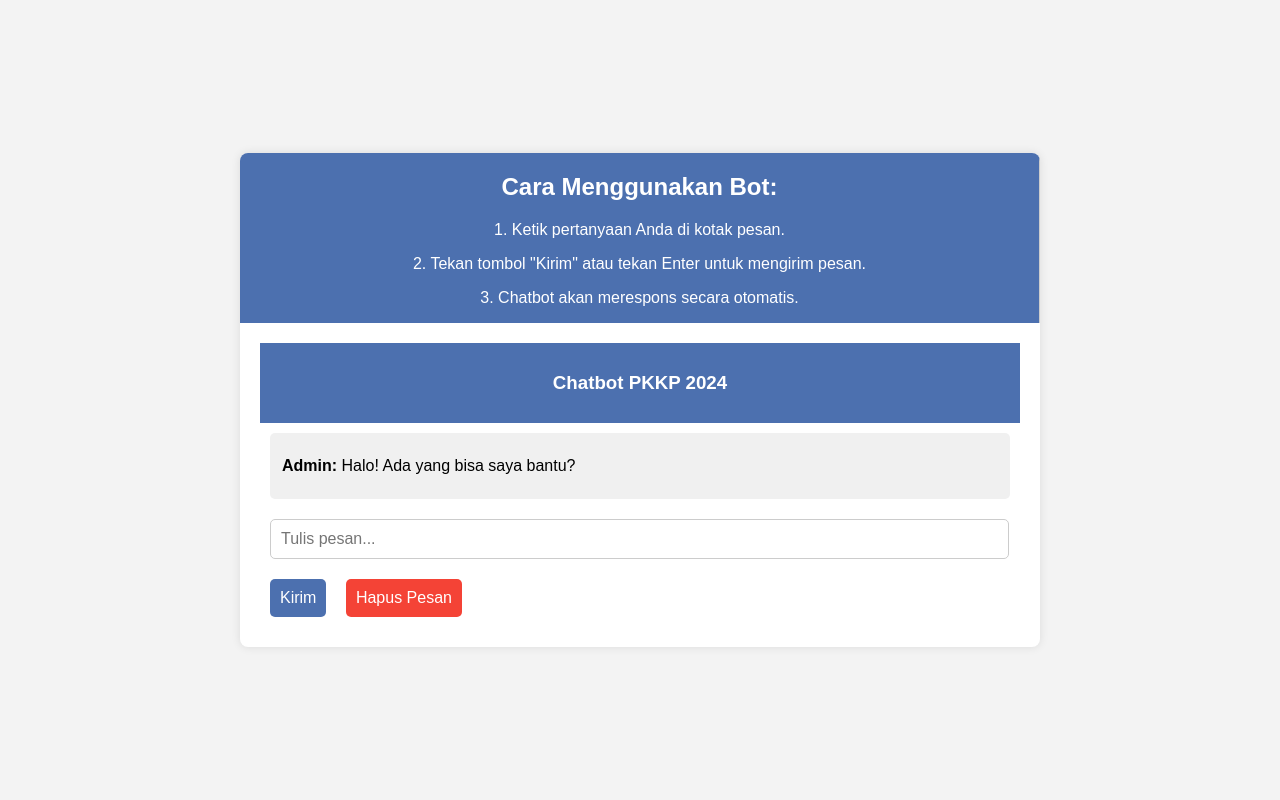
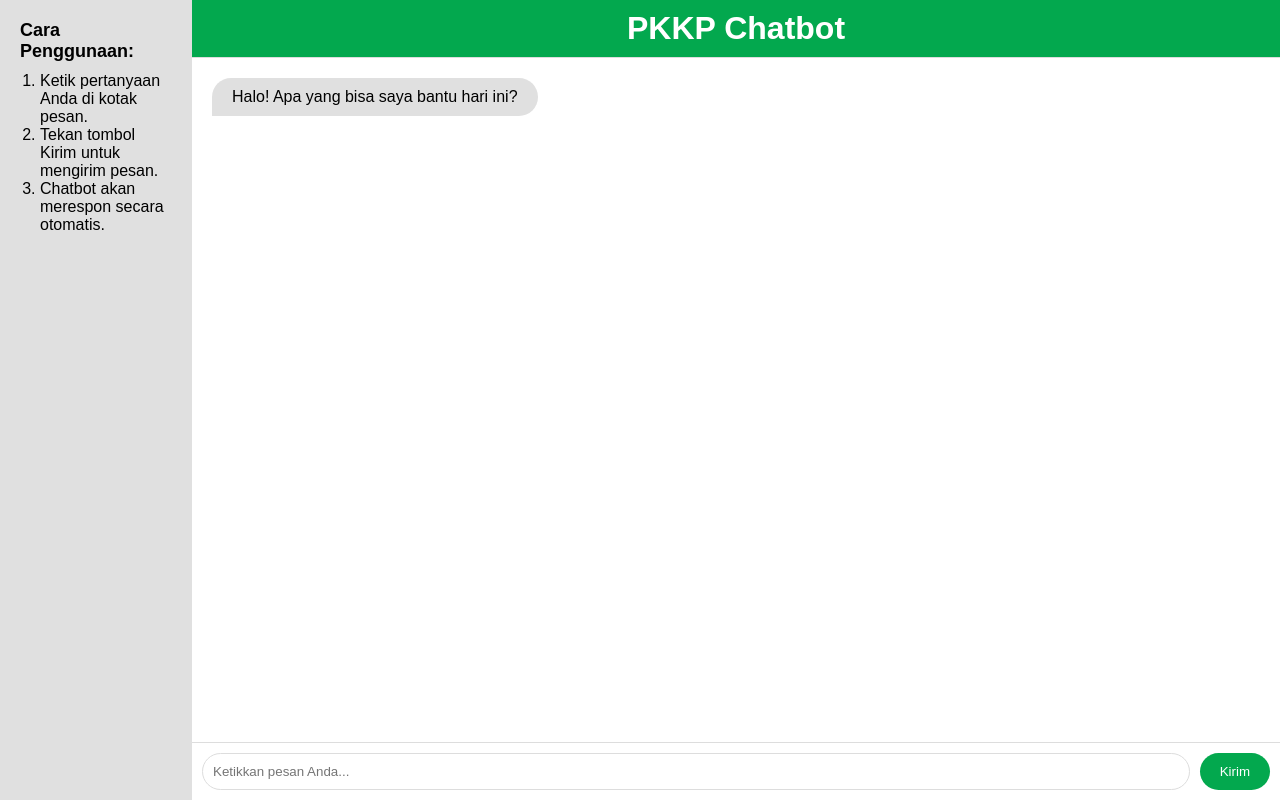
Before and after one commit to emilaemil/pkkp-chatbot, a Flask app: page / in a window 1280 px wide. Run offline with Flask 2, Linux system fonts and the light colour scheme; parts of the project's set-up code (start-up, migrations or seed data) failed here and were passed over.

Commit message:
change file index.html

```diff
--- a/templates/index.html
+++ b/templates/index.html
@@ -3,114 +3,179 @@
 <head>
     <meta charset="UTF-8">
     <meta name="viewport" content="width=device-width, initial-scale=1.0">
-    <title>Chatbot PKKP 2024</title>
+    <title>PKKP Chatbot</title>
     <style>
+        * {
+            margin: 0;
+            padding: 0;
+            box-sizing: border-box;
+        }
+
         body {
             font-family: Arial, sans-serif;
-            background-color: #f3f3f3;
-            margin: 0;
-            padding: 0;
+            background-color: #f5f5f5;
             display: flex;
             justify-content: center;
             align-items: center;
             height: 100vh;
         }
+
+        .container {
+            background-color: #fff;
+            box-shadow: 0 2px 10px rgba(0, 0, 0, 0.1);
+            overflow: hidden;
+            display: flex;
+            flex-direction: row;
+            width: 100%;
+            height: 100vh;
+        }
+
+        .instructions {
+            background-color: #e0e0e0;
+            padding: 20px;
+            width: 15%;
+            box-sizing: border-box;
+        }
+
+        .instructions h2 {
+            font-size: 18px;
+            margin-bottom: 10px;
+        }
+
+        .instructions ol {
+            list-style-type: decimal;
+            padding-left: 20px;
+        }
+
         .chat-container {
             display: flex;
             flex-direction: column;
-            width: 800px; /* Lebar maksimum kontainer */
-            background-color: #fff;
-            border-radius: 8px;
-            box-shadow: 0 0 10px rgba(0,0,0,0.1);
-            overflow: hidden;
+            width: 85%;
         }
-        .side-container {
-            background-color: #4c70af;
-            color: white;
+
+        .header {
+            background-color: #03a84e;
+            border-bottom: 1px solid #ddd;
+            color: #fff;
+            text-align: center;
+            padding: 10px;
+        }
+
+        .chat-messages {
             flex: 1;
-            text-align: center;
-            border-right: 1px solid #ccc;
+            padding: 20px;
+            overflow-y: auto;
+            display: flex;
+            flex-direction: column;
         }
-        .chat-content {
-            flex: 3;
-            padding: 20px;
-            overflow-y: scroll; /* Memastikan scroll vertikal pada chat content */
-            position: relative; /* Menambahkan posisi relatif untuk button clear */
+
+        .message {
+            margin-bottom: 15px;
+            padding: 10px 20px;
+            border-radius: 20px;
+            max-width: 80%;
+            display: inline-block;
         }
-        .chat-header {
-            background-color: #4c70af;
-            color: white;
+
+        .bot-message {
+            background-color: #e0e0e0;
+            align-self: flex-start;
+            border-bottom-left-radius: 0;
+        }
+
+        .user-message {
+            background-color: #03a84e;
+            color: #fff;
+            align-self: flex-end;
+            border-bottom-right-radius: 0;
+        }
+
+        .input-area {
+            display: flex;
             padding: 10px;
-            text-align: center;
-            font-weight: bold;
+            border-top: 1px solid #ddd;
         }
-        .message {
-            margin: 10px;
-            padding: 8px 12px;
-            border-radius: 5px;
+
+        .input-area input {
+            flex: 1;
+            padding: 10px;
+            border: 1px solid #ddd;
+            border-radius: 20px;
+            margin-right: 10px;
         }
-        .user-message {
-            background-color: #c6e3f8;
-            align-self: flex-end;
+
+        .input-area button {
+            background-color: #03a84e;
+            color: #fff;
+            border: none;
+            padding: 10px 20px;
+            border-radius: 20px;
+            cursor: pointer;
         }
-        .bot-message {
-            background-color: #F0F0F0;
-            align-self: flex-start;
+
+        .input-area button:hover {
+            background-color: #00a120;
         }
-        .chat-input {
-            width: calc(100% - 43px);
+
+        @media (max-width: 900px) {
+        .container {
+            flex-direction: column;
+        }
+
+        .instructions {
+            width: 100%;
+            border-right: none;
+            border-bottom: 1px solid #ddd;
+        }
+
+        .chat-container {
+            width: 100%;
+            height: calc(100vh - 40vh);
+        }
+        }
+
+        @media (max-width: 600px) {
+        .chat-container {
+            height: 100vh;
+        }
+
+        .chat-messages {
             padding: 10px;
-            border: 1px solid #ccc;
-            border-radius: 5px;
-            margin: 10px;
-            font-size: 16px;
         }
-        .send-button {
-            width: auto;
-            padding: 10px;
-            margin: 10px;
-            border: none;
-            background-color: #4c70af;
-            color: white;
-            border-radius: 5px;
-            cursor: pointer;
-            font-size: 16px;
+
+        .input-area input {
+            padding: 8px;
         }
-        .clear-button {
-            width: auto;
-            padding: 10px;
-            background-color: #f44336;
-            color: white;
-            border: none;
-            border-radius: 5px;
-            cursor: pointer;
-            font-size: 16px;
-            margin-left: 5px; /* Margin kiri untuk memberi jarak antara tombol */
+
+        .input-area button {
+            padding: 8px 15px;
+        }
         }
     </style>
 </head>
 <body>
-    <div class="chat-container">
-        <div class="side-container">
-            <h2>Cara Menggunakan Bot:</h2>
-            <p>1. Ketik pertanyaan Anda di kotak pesan.</p>
-            <p>2. Tekan tombol "Kirim" atau tekan Enter untuk mengirim pesan.</p>
-            <p>3. Chatbot akan merespons secara otomatis.</p>
-        </div>
-        <div class="chat-content">
-            <div class="chat-header">
-                <h3>Chatbot PKKP 2024</h3>
-            </div>
-            <div class="chat-messages" id="chat-messages">
+    <div class="container">
+        <aside class="instructions">
+            <h2>Cara Penggunaan:</h2>
+            <ol>
+                <li>Ketik pertanyaan Anda di kotak pesan.</li>
+                <li>Tekan tombol Kirim untuk mengirim pesan.</li>
+                <li>Chatbot akan merespon secara otomatis.</li>
+            </ol>
+        </aside>
+        <div class="chat-container">
+            <header class="header">
+                <h1>PKKP Chatbot</h1>
+            </header>
+            <main class="chat-messages" id="chat-messages">
                 <div class="message bot-message">
-                    <p><strong>Admin:</strong> Halo! Ada yang bisa saya bantu?</p>
+                    <p>Halo! Apa yang bisa saya bantu hari ini?</p>
                 </div>
-            </div>
-            <form id="chatForm" onsubmit="sendMessage(event)">
-                <input type="text" id="userInput" class="chat-input" placeholder="Tulis pesan...">
+            </main>
+            <form id="chatForm" onsubmit="sendMessage(event)" class="input-area">
+                <input type="text" id="userInput" class="chat-input" type="text" placeholder="Ketikkan pesan Anda...">
                 <button type="submit" class="send-button">Kirim</button>
-                <button type="button" class="clear-button" onclick="clearChat()">Hapus Pesan</button>
-            </form>
+            </footer>
         </div>
     </div>
 
@@ -149,7 +214,7 @@
             const chatMessages = document.getElementById('chat-messages');
             const userMessageHTML = `
                 <div class="message user-message">
-                    <p><strong>Anda:</strong> ${message}</p>
+                    <p>${message}</p>
                 </div>
             `;
             chatMessages.innerHTML += userMessageHTML;
@@ -160,17 +225,12 @@
             const chatMessages = document.getElementById('chat-messages');
             const botMessageHTML = `
                 <div class="message bot-message">
-                    <p><strong>Admin:</strong> ${message}</p>
+                    <p>${message}</p>
                 </div>
             `;
             chatMessages.innerHTML += botMessageHTML;
             chatMessages.scrollTop = chatMessages.scrollHeight;
         }
-
-        function clearChat() {
-            const chatMessages = document.getElementById('chat-messages');
-            chatMessages.innerHTML = '';
-        }
     </script>
 </body>
 </html>
```
